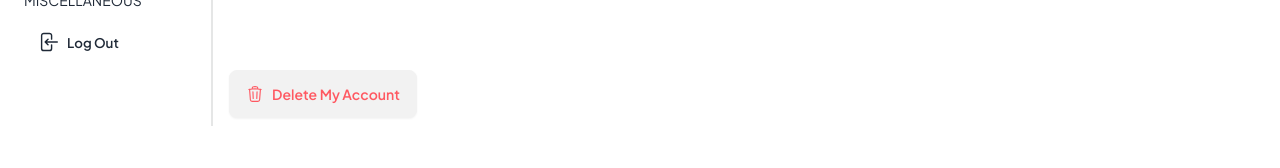
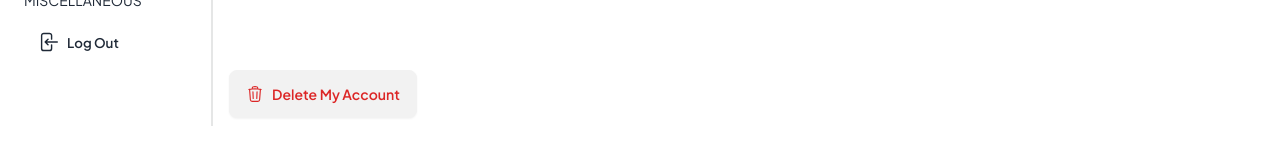
Before and after one commit to IamdLite/daha-git, a React (Vite) app in the folder admin portal/: page /profile in a window 1280 px wide. Shown: the part 550-718 px from the top of the page. Built offline with nearby package versions, Linux system fonts and the light colour scheme; sample sign-in values are in the browser's storage.

Commit message:
Fixed Style

```diff
--- a/admin portal/src/index.css
+++ b/admin portal/src/index.css
@@ -105,6 +105,14 @@
     @apply btn-disabled opacity-50
 }
 
+.input-error {
+  @apply border-red-500 focus:border-red-600;
+}
+.text-error {
+  @apply text-red-600;
+}
+
+
 #singleUser #activities ul li {
     @apply list-none relative w-[1px] pt-[50px] bg-primary
 }
```
